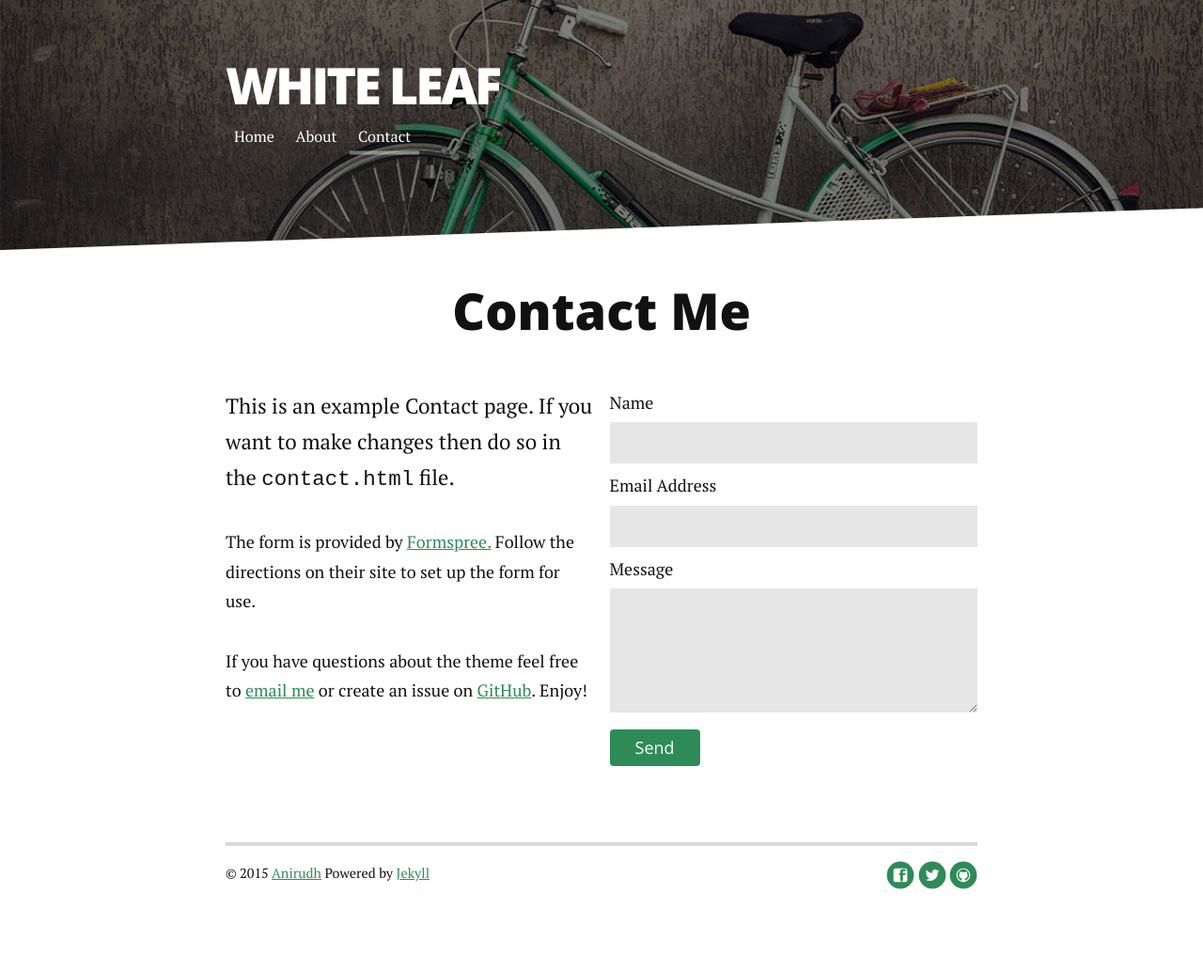
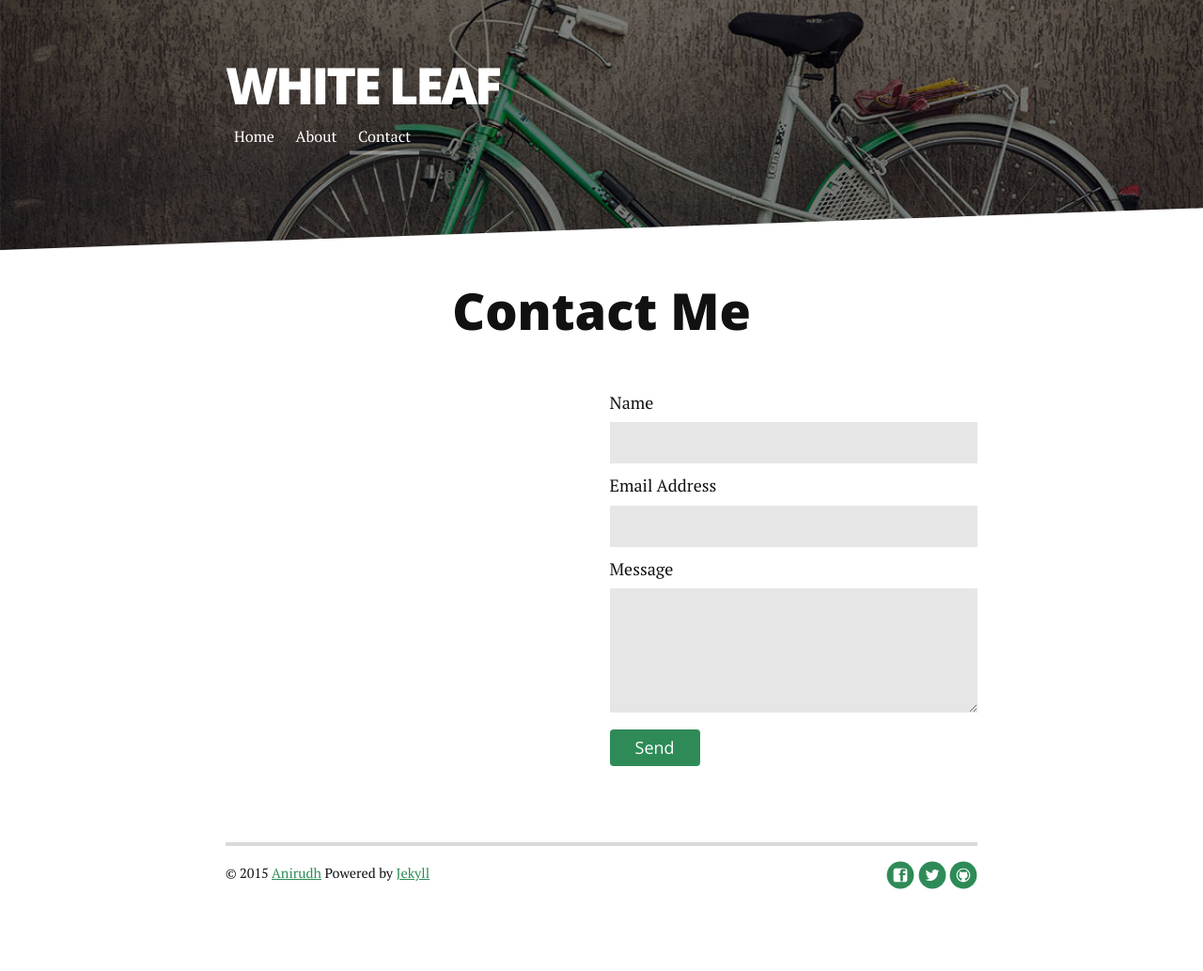
Before and after one commit to anirudh708/anirudh708.github.com, a Jekyll site: the page built from contact.md, in a window 1280 px wide. Shown: the whole page at 94% size. Built offline with Jekyll 4.4.1, drawn with Linux system fonts in a browser that asks for light colours; nearby versions of some CDN libraries; Markdown is read by kramdown in place of the engine named in the settings.

Commit message:
Updated contact page

```diff
--- a/contact.md
+++ b/contact.md
@@ -6,11 +6,8 @@ title: Contact Long Haul
 <div id="contact">
   <h1 class="pageTitle">Contact Me</h1>
   <div class="contactContent">
-    <p class="intro">This is an example Contact page. If you want to make changes then do so in the <code>contact.html</code> file.</p>
-    <p>The form is provided by <a href="http://formspree.io/">Formspree.</a> Follow the directions on their site to set up the form for use.</p>
-    <p>If you have questions about the theme feel free to <a href="mailto:brimaidesigns@gmail.com">email me</a> or create an issue on <a href="https://github.com/brianmaierjr/long-haul">GitHub</a>. Enjoy!</p>
   </div>
-  <form action="http://formspree.io/your@mail.com" method="POST">
+  <form action="http://formspree.io/w.anirudh92@gmail.com" method="POST">
     <label for="name">Name</label>
     <input type="text" id="name" name="name" class="full-width"><br>
     <label for="email">Email Address</label>
```
